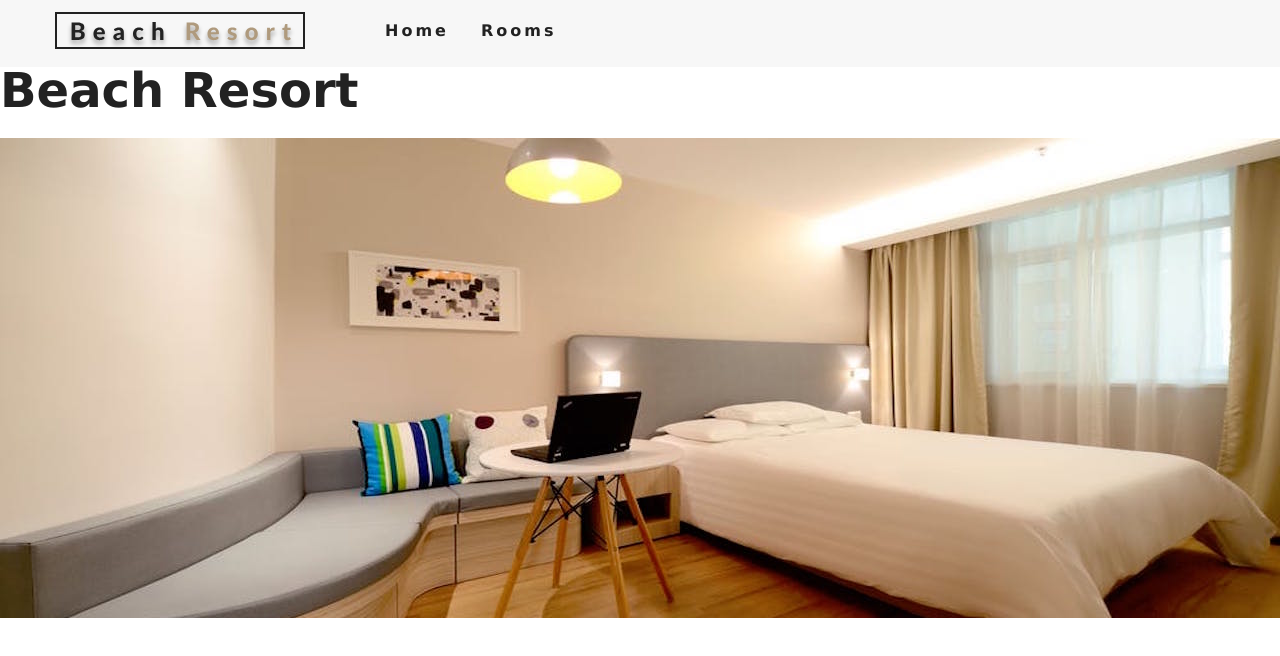
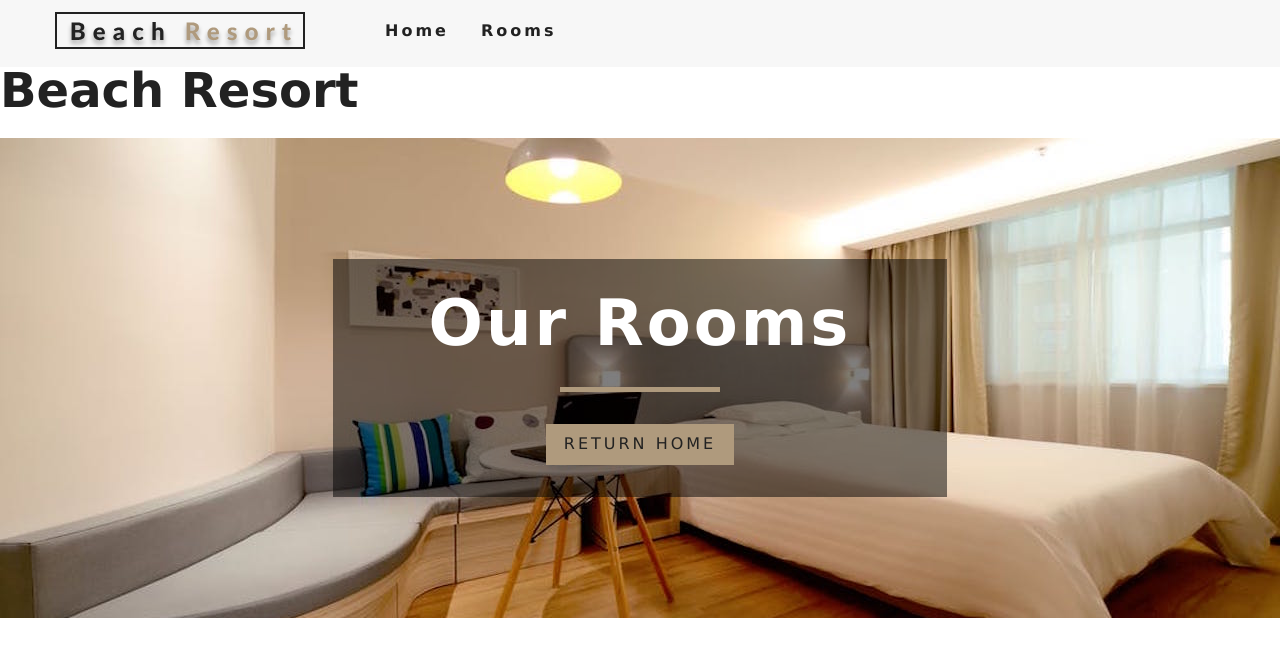
Before and after one commit to galfarotolon/Beach-Resort, a React (Create React App) app: page /rooms in a window 1280 px wide. Shown: the top 656 px of the page. Built offline with nearby package versions, Linux system fonts and the light colour scheme; the HTML template or start-up script is replaced by a standard one.

Commit message:
added customized banner and title/subtitle depending on component being rendered

```diff
--- a/src/components/Error.js
+++ b/src/components/Error.js
@@ -1,10 +1,21 @@
 import React from 'react'
 
 import Hero from '../components/Hero'
+import Banner from '../components/Banner'
+import { Link } from 'react-router-dom'
 
 function Error() {
     return (
-        <Hero />
+        <Hero>
+
+            <Banner title='404' subtitle='Page Not Found'>
+                <Link to='/' className='btn-primary'>
+                    Return Home
+            </Link>
+            </Banner>
+
+
+        </Hero>
     )
 }
 
--- a/src/components/Rooms.js
+++ b/src/components/Rooms.js
@@ -1,9 +1,18 @@
 import React from 'react'
 import Hero from '../components/Hero'
+import Banner from '../components/Banner'
+
+import { Link } from 'react-router-dom'
 
 function Rooms() {
     return (
-        <Hero hero='roomsHero' />
+        <Hero hero='roomsHero'>
+            <Banner title='Our Rooms'>
+                <Link to='/' className='btn-primary'>
+                    Return Home
+                </Link>
+            </Banner>
+        </Hero>
     )
 }
 
```
